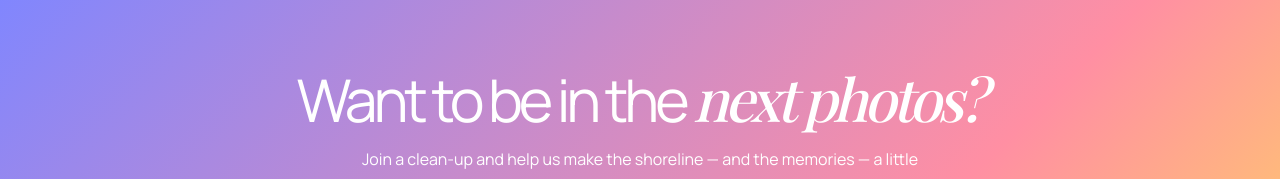
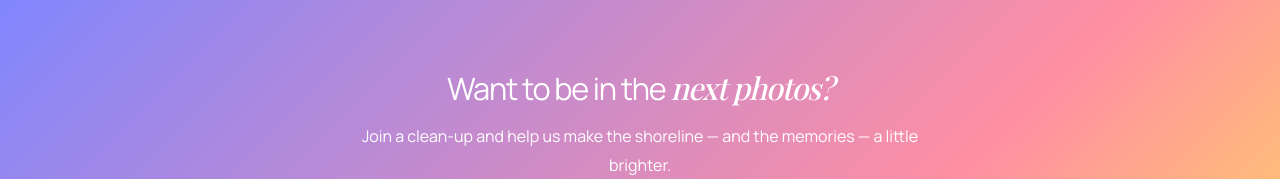
Before and after one commit to annmconteh07-stack/Save-The-Beach-SL, a Next.js app: page /media in a window 1280 px wide. Shown: the part 852-1031 px from the top of the page. Built offline with nearby package versions, Linux system fonts and the light colour scheme; no server answers; the database is empty; a web font is replaced by a local one.

Commit message:
Reduce size of media page call-to-action heading

```diff
--- a/src/app/globals.css
+++ b/src/app/globals.css
@@ -158,6 +158,7 @@ td small, .admin-event-row small, .post-review small, .admin-post-item small, .v
 .media-card figcaption p { color: #23415e; font-size: 14px; line-height: 1.7; margin: 10px 0 6px; }
 .media-card figcaption small { color: #6e8799; font-family: 'DM Mono', monospace; font-size: 8px; text-transform: uppercase; }
 .media-badge { background: var(--coral); border-radius: 20px; color: white; display: inline-block; font-family: 'DM Mono', monospace; font-size: 8px; padding: 4px 9px; text-transform: uppercase; }
+.band h2.media-cta-title { font-size: clamp(24px, 2.4vw, 32px); letter-spacing: -0.04em; line-height: 1.15; }
 .media-feed { display: grid; gap: 22px; margin: 0 auto; max-width: 680px; }
 .media-post { margin: 0; }
 .media-collage { display: grid; gap: 3px; overflow: hidden; }
--- a/src/app/media/page.tsx
+++ b/src/app/media/page.tsx
@@ -49,7 +49,7 @@ export default async function MediaPage() {
 
       <section className="band band-grape">
         <div className="content-width" style={{ textAlign: "center" }}>
-          <h2 style={{ margin: "0 auto 16px", maxWidth: 700 }}>
+          <h2 className="media-cta-title" style={{ margin: "0 auto 16px", maxWidth: 700 }}>
             Want to be in the <em>next photos?</em>
           </h2>
           <p style={{ margin: "0 auto 28px" }}>
```
